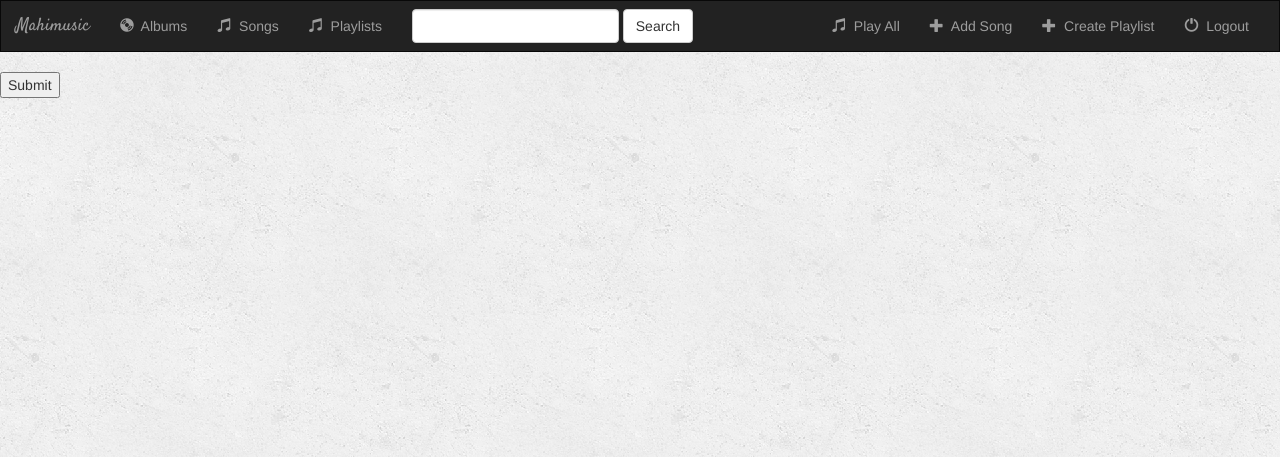
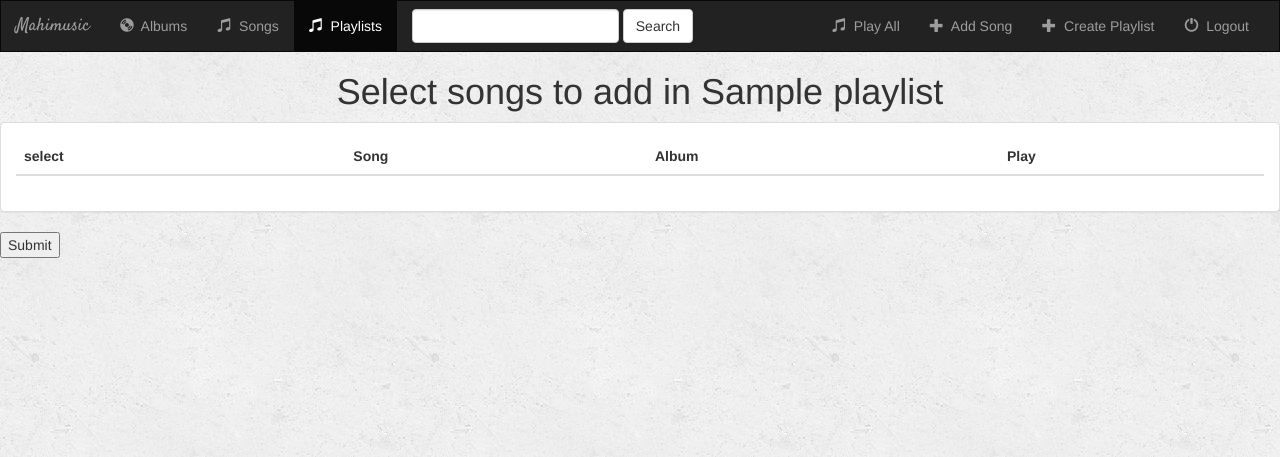
Before and after one commit to Harish321/Mahimusic, a Django app: page /addsongstoplaylist/1 in a window 1280 px wide. Shown: the top 457 px of the page. Run offline with Django 3.2, Linux system fonts and the light colour scheme; a user stored in the database is signed in; tables that the repository leaves empty hold one stand-in row (values such as "Sample post"); lists and menus that the app fills with data are empty; some libraries are stand-ins or nearby versions.

Commit message:
playlist frontend

```diff
--- a/music/templates/music/addsongstoplaylist.html
+++ b/music/templates/music/addsongstoplaylist.html
@@ -1,15 +1,50 @@
 {% extends 'music/base.html' %}
+
 {%block body%}
+<h1><center>Select songs to add in {{playlist.playlist_title}}</center></h1>
 <form action="/addsongstoplaylist/{{playlist.id}}" method="post">
 {% csrf_token %}
-{% for song in songs %}
-	<input type="checkbox" name="songid[]" value="{{song.id}}" > {{song.song_title}}<br>
-{% endfor %}
+    <div class="row">
+        <div class="col-sm-12">
+            <div class="panel panel-default">
+                <div class="panel-body">
+					<table class="table">
+                        <thead>
+                            <tr>
+                            	<th>select</th>
+                                <th>Song</th>
+                                <th>Album</th>
+                                <th>Play</th>
+                            </tr>
+                        </thead>
+                        <tbody>
+                       		{% for song in songs %}
+                            <tr>
+								<td><input type="checkbox" name="songid[]" value="{{song.id}}" ></td>
+                                <td>{{song.song_title}}</td>
+								<td>
+                                    <a href="{% url 'music:detail' song.album.id %}">
+                                        <img src="{{ song.album.album_logo.url }}" class="img-responsive" style="width: 20px; float: left; margin-right: 10px;" />
+                                    </a>
+                                    <a href="{% url 'music:detail' song.album.id %}">{{ song.album.album_title }}</a>
+                                </td>
+								<td>
+									<button type="button" class="btn btn-success btn-xs" onclick="playthis('{{ song.audio_file.url }}')">
+                                    	<span class="glyphicon glyphicon-play"></span>&nbsp; Play
+                                    </button>
+                                </td>
+                            </tr>
+                        	{% endfor %}
+                        </tbody>
+                    </table>
+                </div>
+            </div>
+        </div>
+    </div>
+    <input type="submit" value="Submit">
+</form>
+{% endblock %}
 
-
-  <input type="submit" value="Submit">
-</form>
-
-
-{{playlist.playlist_title}}
-{% endblock %}
+{%block playlists_active%}
+active
+{%endblock%}
--- a/music/views.py
+++ b/music/views.py
@@ -410,10 +410,12 @@ def add_songs_to_playlist(request,playlist_id):
             add_song_to_playlist(request,song_id,playlist_id)
         return redirect('/music/playlist/'+playlist_id)
     songs = Song.objects.filter(user=request.user).exclude(playlist__id__exact=playlist_id)
-    playlist = Playlist(id = playlist_id)
+    playlist = Playlist.objects.get(id = playlist_id)
+    l=[]
     context = {
         'songs':songs,
-        'playlist' : playlist
+        'playlist' : playlist,
+        'l':l
     }
     return render(request,'music/addsongstoplaylist.html',context)
 
@@ -424,7 +426,7 @@ def add_albums_to_playlist(request,playlist_id):
             add_album_to_playlist(request,album_id,playlist_id)
         return redirect('/music/playlist/'+playlist_id)
     albums = Album.objects.filter(user = request.user)
-    playlist = Playlist(id = playlist_id)
+    playlist = Playlist.objects.get(id = playlist_id)
     context = {
         'albums':albums,
         'playlist':playlist
```
Also changed, not shown: music/templates/music/addalbumstoplaylist.html (+38 -11 lines), music/templates/music/playlist.html (+15 -8 lines), music/templates/music/playlists.html (+8 -12 lines).
